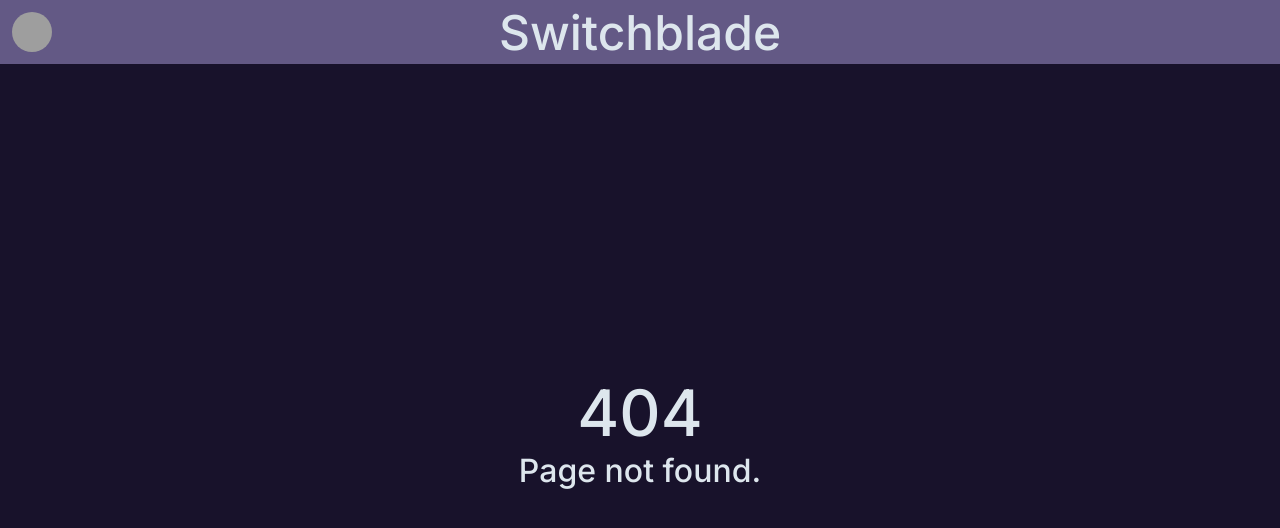
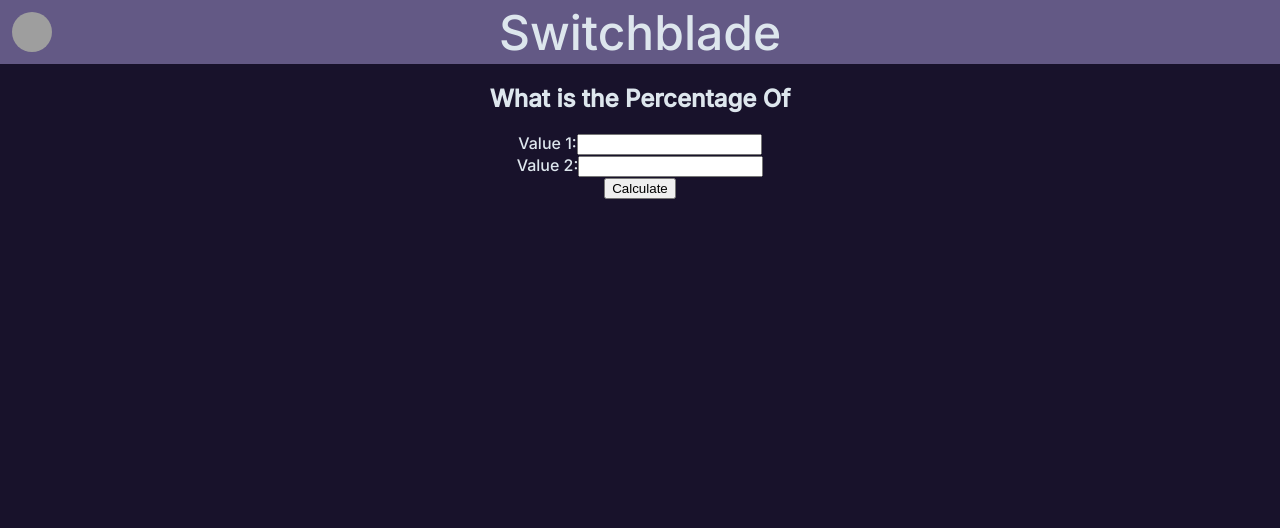
Before and after one commit to danielgppa/SwitchBlade, a React (Create React App) app in the folder frontend/: page /test in a window 1280 px wide. Before the commit this address led to /404. Shown: the top 528 px of the page. Built offline with nearby package versions, Linux system fonts and the light colour scheme; grey boxes are pictures that could not be loaded.

Commit message:
Api integration

```diff
--- a/frontend/src/App.js
+++ b/frontend/src/App.js
@@ -5,6 +5,7 @@ import Calculators from './pages/Calculators';
 import Generators from './pages/Generators';
 import NotFound from './pages/NotFound';
 import HeaderSB from './components/HeaderSB';
+import Test from './pages/Test';
 import { BrowserRouter as Router, Route, Routes, Switch, Redirect } from 'react-router-dom'
 
 function App() {
@@ -17,7 +18,8 @@ function App() {
           <Route exact path='/' component={MainScreen} />
           <Route path='/calculators' component={Calculators} />
           <Route path='/generators' component={Generators} />
-          <Route path ='/404' component={NotFound} />
+          <Route path='/test' component={Test} />
+          <Route path='/404' component={NotFound} />
           <Redirect from='*' to='/404' />
         </Switch>
       </div>
--- /dev/null
+++ b/frontend/src/api/apiFetch.js
@@ -0,0 +1,48 @@
+const BASE_URL = "http://localhost:8080/api/calculation";
+
+function postRequest(url, body) {
+  const formData = new URLSearchParams();
+  for (const key in body) {
+    formData.append(key, body[key]);
+  }
+
+  return fetch(url, {
+    method: 'POST',
+    headers: {
+      'Content-Type': 'application/x-www-form-urlencoded'
+    },
+    body: formData
+  }).then(response => response.json());
+}
+
+export function whatIsThePercentageOf(value1, value2) {
+  return postRequest(`${BASE_URL}/what-is-the-percentage-of`, { value1, value2 });
+}
+
+export function valueIsWhatPercentageOf(value1, value2) {
+  return postRequest(`${BASE_URL}/value-is-what-percentage-of`, { value1, value2 });
+}
+
+export function percentageIncrease(oldValue, newValue) {
+  return postRequest(`${BASE_URL}/percentage-increase`, { oldValue, newValue });
+}
+
+export function percentageDecrease(oldValue, newValue) {
+  return postRequest(`${BASE_URL}/percentage-decrease`, { oldValue, newValue });
+}
+
+export function increaseByPercentage(value, percentage) {
+  return postRequest(`${BASE_URL}/increase-by-percentage`, { value, percentage });
+}
+
+export function decreaseByPercentage(value, percentage) {
+  return postRequest(`${BASE_URL}/decrease-by-percentage`, { value, percentage });
+}
+
+export function initialIncreasedByPercentage(finalValue, percentage) {
+  return postRequest(`${BASE_URL}/initial-value-increased-by`, { finalValue, percentage });
+}
+
+export function initialDecreasedByPercentage(finalValue, percentage) {
+  return postRequest(`${BASE_URL}/initial-value-decreased-by`, { finalValue, percentage });
+}
--- a/frontend/src/components/IOCard.js
+++ b/frontend/src/components/IOCard.js
@@ -1,5 +1,6 @@
 import { useState } from 'react';
 import { Card, CardContent, TextField, Typography, InputAdornment } from '@material-ui/core';
+import { whatIsThePercentageOf } from '../api/apiFetch';
 
 function IOCard() {
     const [input1, setInput1] = useState('');
@@ -16,9 +17,18 @@ function IOCard() {
         updateOutput(input1, event.target.value);
     };
 
-    const updateOutput = (val1, val2) => {
-        // You can process and set the output based on input1 and input2 here
-        setOutput(`${val1+val2}`);
+    const updateOutput = async (val1, val2) => {
+        if (val1 && val2) {
+            try {
+                const response = await whatIsThePercentageOf(parseFloat(val1), parseFloat(val2));
+                setOutput(response.result); // Update to set only the result
+            } catch (error) {
+                console.error('Error:', error);
+                setOutput('Error'); // Display error in output field
+            }
+        } else {
+            setOutput(''); // Clear output if any of the inputs are empty
+        }
     };
 
     const cardStyle = {
--- /dev/null
+++ b/frontend/src/pages/Test.js
@@ -0,0 +1,59 @@
+import React, { useState } from 'react';
+import { whatIsThePercentageOf } from '../api/apiFetch'; // Replace with the path to your API file
+
+function PercentageCalculator() {
+  const [value1, setValue1] = useState('');
+  const [value2, setValue2] = useState('');
+  const [result, setResult] = useState(null);
+  const [error, setError] = useState('');
+
+  const handleSubmit = async (event) => {
+    event.preventDefault();
+    if (!value1 || !value2) {
+      setError('Please enter both values.');
+      return;
+    }
+
+    try {
+      const response = await whatIsThePercentageOf(value1, value2);
+      setResult(response.result); // Only set the result field
+      setError('');
+    } catch (err) {
+      setError('An error occurred while calculating.');
+      console.error(err);
+    }
+  };
+
+  return (
+    <div>
+      <h2>What is the Percentage Of</h2>
+      <form onSubmit={handleSubmit}>
+        <div>
+          <label>
+            Value 1:
+            <input
+              type="number"
+              value={value1}
+              onChange={(e) => setValue1(e.target.value)}
+            />
+          </label>
+        </div>
+        <div>
+          <label>
+            Value 2:
+            <input
+              type="number"
+              value={value2}
+              onChange={(e) => setValue2(e.target.value)}
+            />
+          </label>
+        </div>
+        <button type="submit">Calculate</button>
+      </form>
+      {error && <p style={{ color: 'red' }}>{error}</p>}
+      {result !== null && <p>Result: {result}</p>}
+    </div>
+  );
+}
+
+export default PercentageCalculator;
```
